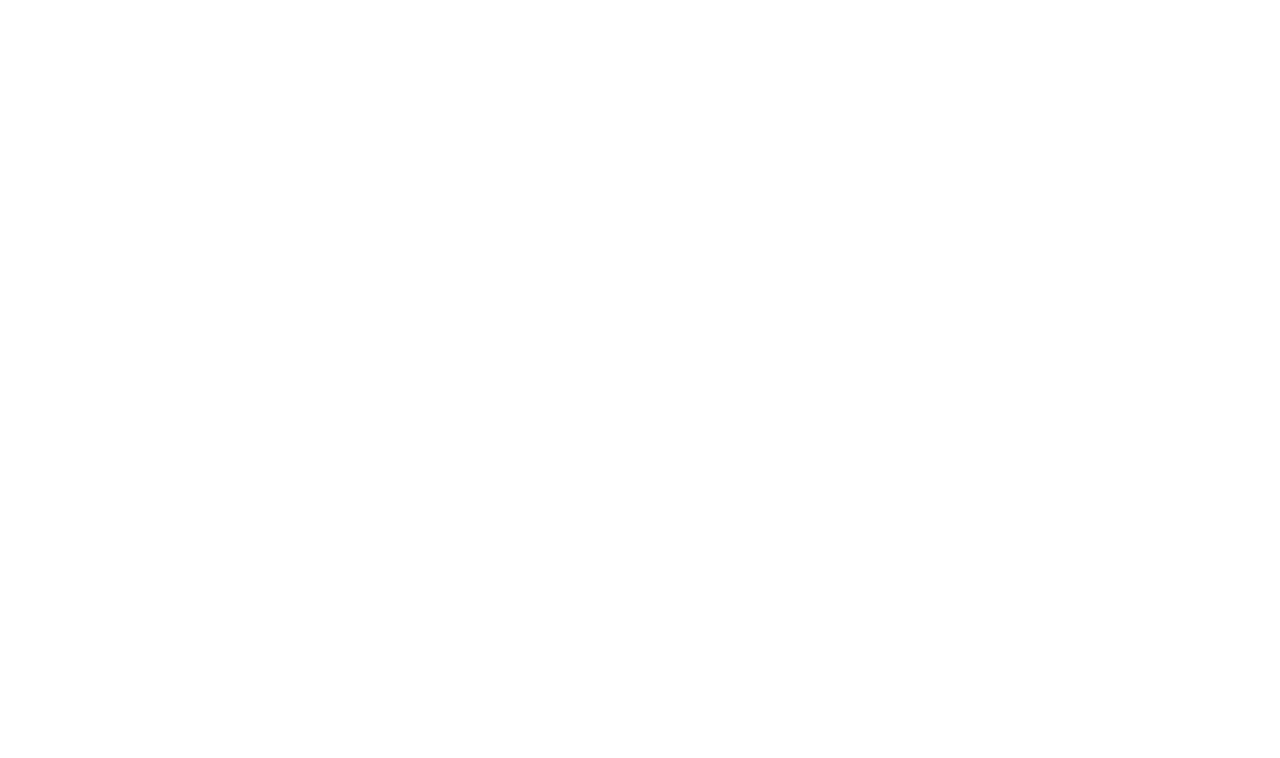
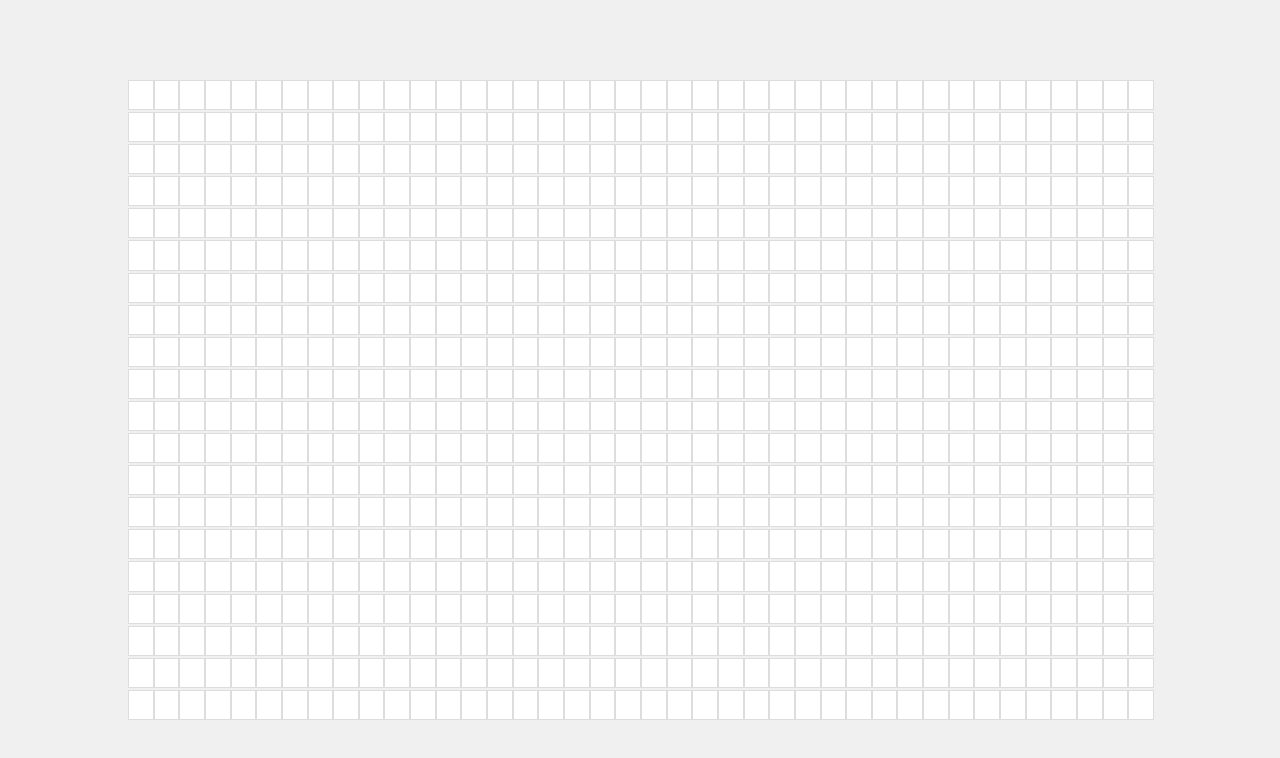
Before and after one commit to acciojob/Color-board-Himanshu62727, a website: page main.html in a window 1280 px wide. Drawn offline with Linux system fonts and the light colour scheme.

Commit message:
created a submission

```diff
--- a/main.html
+++ b/main.html
@@ -8,6 +8,7 @@
 
 <body>
 	<!-- the entire body must be written by student -->
+	<div class="container" id="color-board"></div>
     <script type="text/javascript" src="./script.js">
 </script>
 
--- a/script.js
+++ b/script.js
@@ -1 +1,35 @@
 //your JS code here. If required.
+
+const container = document.getElementById('color-board');
+const totalBoxes = 800;
+
+// Function to generate random color
+function getRandomColor() {
+    const letters = '0123456789ABCDEF';
+    let color = '#';
+    for (let i=0; i<6; i++) {
+        color += letters[Math.floor(Math.random()*16)];
+    }
+    return color;
+}
+
+// Create 800 boxes
+for (let i=0; i < totalBoxes; i++) {
+    const square = document.createElement('div');
+    square.classList.add("square");
+
+    // Hover effect to change background color
+    square.addEventListener("mouseover", () => {
+        const randomColor = getRandomColor();
+        square.style.backgroundColor = randomColor;
+        square.classList.add("hovered");
+
+        // Remove the color after 1 second
+        setTimeout(() => {
+            square.style.backgroundColor = "";
+            square.classList.remove("hovered");
+        }, 1000);
+    });
+
+    container.appendChild(square);
+}
--- a/styles.css
+++ b/styles.css
@@ -1 +1,31 @@
 /*  your css code here. If applicable */
+/* Basic styling */
+body {
+    display: flex;
+    justify-content: center;
+    align-items: center;
+    height: 100vh;
+    margin: 0;
+    background-color: #f0f0f0;
+}
+
+.container {
+    display: grid;
+    grid-template-columns: repeat(40, 1fr); /* 40 columns in a row */
+    grid-gap: 2px;
+    width: 80%;
+    height: 80vh;
+}
+
+.square {
+    width: 100%;
+    padding-bottom: 100%; /* Ensures that boxes are square */
+    background-color: #fff;
+    transition: background-color 1s ease;
+    border: 1px solid #ddd;
+}
+
+/* Hover Effect */
+.square.hovered {
+    background-color: rgb(100, 200, 255);
+}
```
